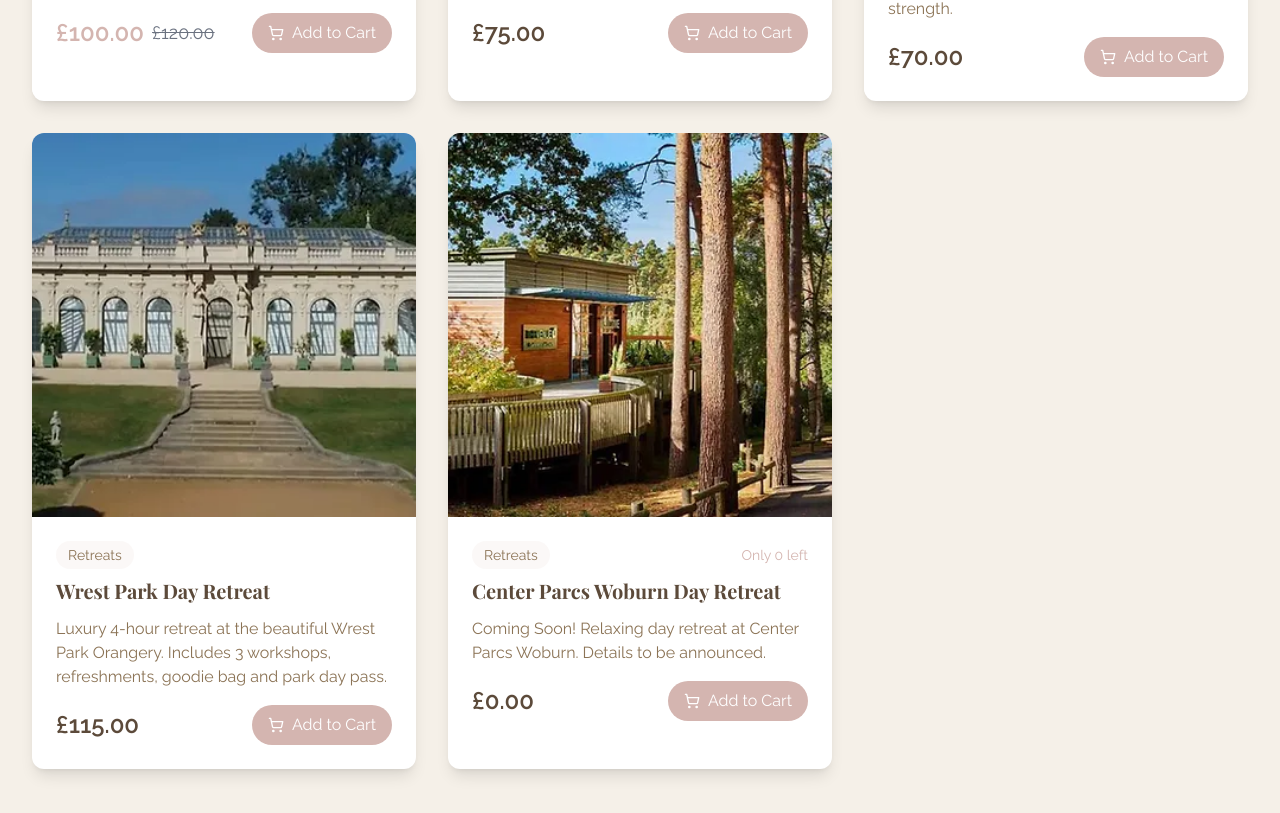
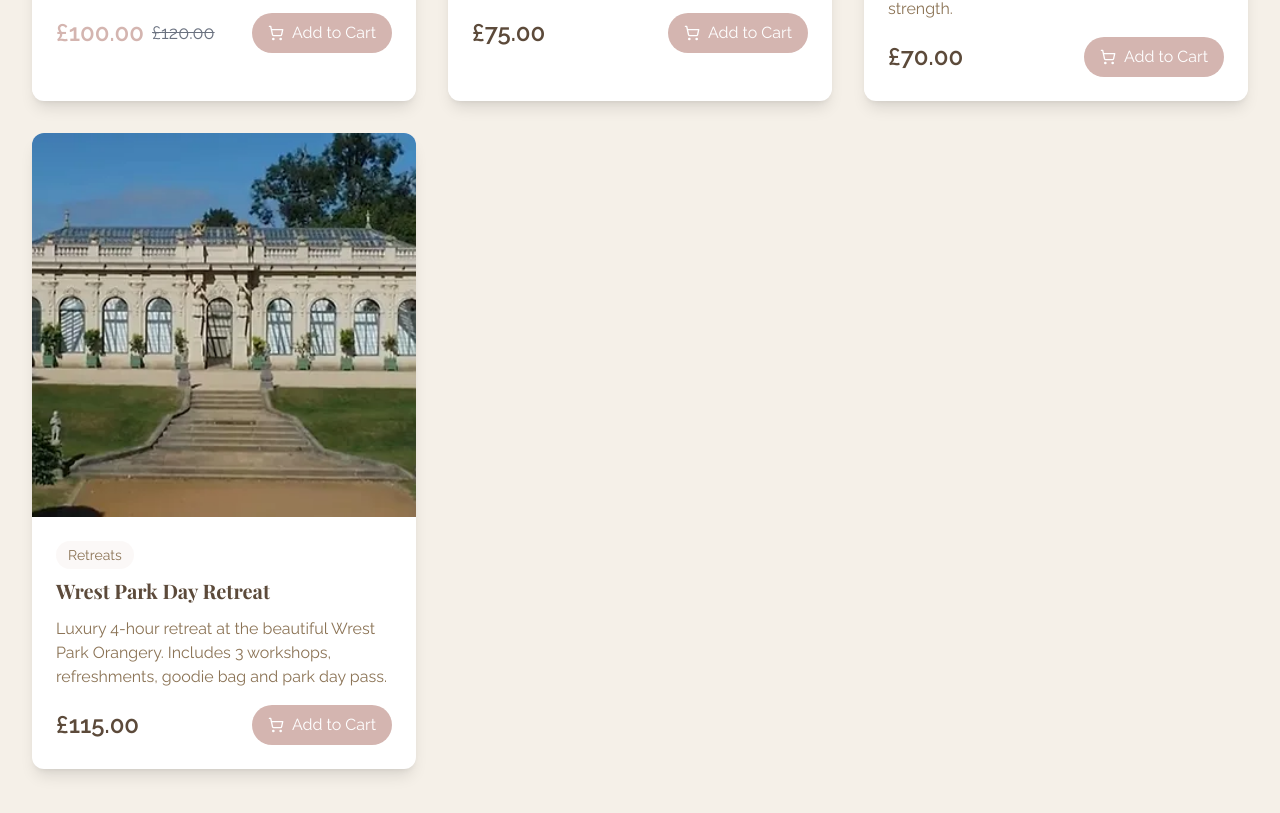
Before and after one commit to Agriv8/free-rein-pilates, a React (Vite) app: page /shop in a window 1280 px wide. Shown: the part 1687-2500 px from the top of the page. Built offline with nearby package versions, Linux system fonts and the light colour scheme; no server answers.

Commit message:
fix: filter out inactive products from shop display

```diff
--- a/src/pages/Shop.tsx
+++ b/src/pages/Shop.tsx
@@ -115,8 +115,8 @@ const Shop = () => {
   const categories = ['all', 'Equipment', 'Sessions', 'Courses', 'Therapy', 'Specialised', 'Retreats']
 
   const filteredProducts = selectedCategory === 'all'
-    ? products
-    : products.filter(p => p.category === selectedCategory)
+    ? products.filter(p => p.active)
+    : products.filter(p => p.category === selectedCategory && p.active)
 
 
 
```
